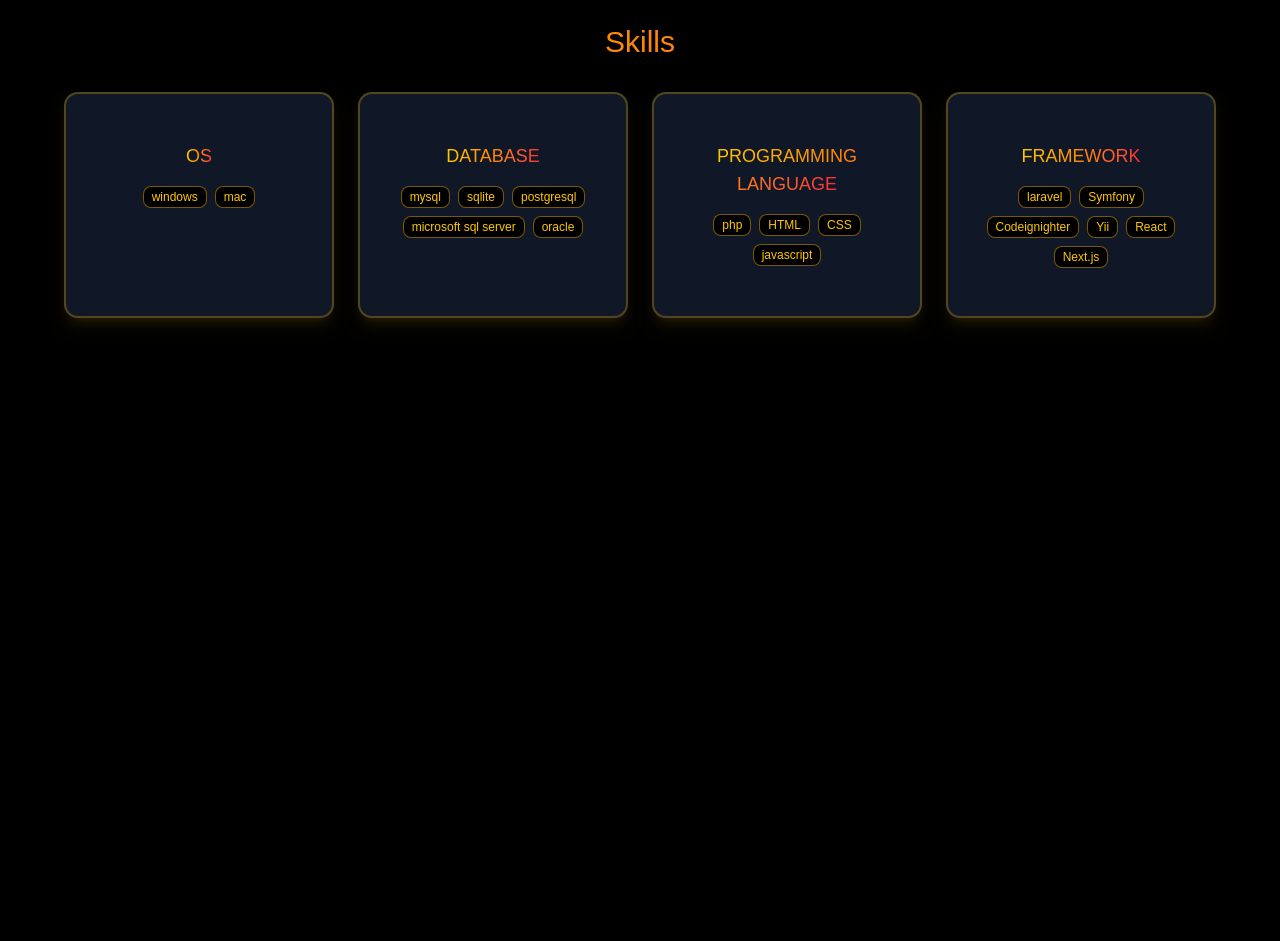
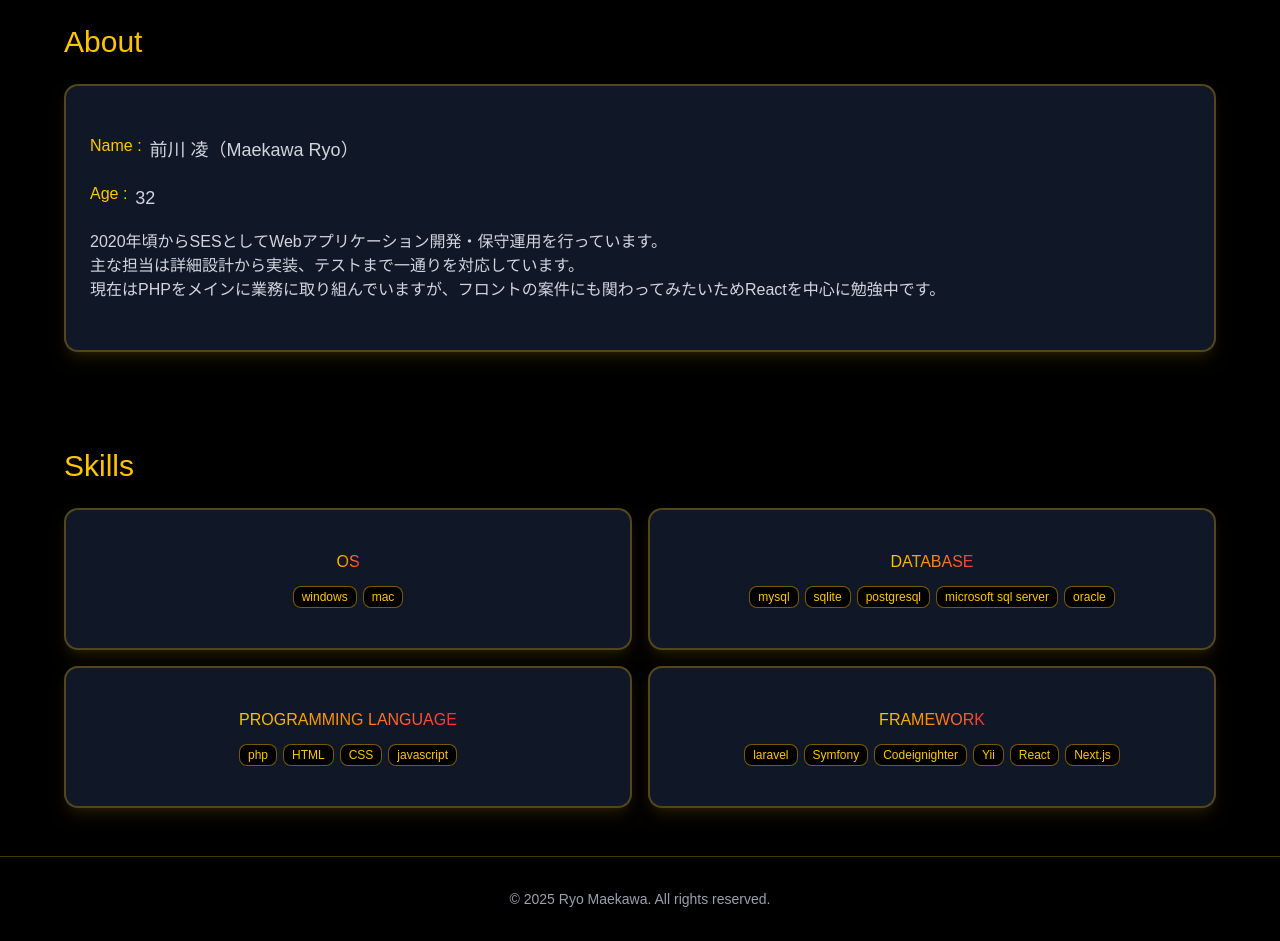
Before and after one commit to Ryo-Maekaw4/portfolio, a Next.js app: page / in a window 1280 px wide. Shown: the part 360-1301 px from the top of the page. Before the commit the page ends 800 px from the top, so only its background shows below. Built offline with nearby package versions, Linux system fonts and the light colour scheme; a web font is replaced by a local one.

Commit message:
Update page.tsx to enhance portfolio layout: adjust title size, add 'About' section with personal details, and reorganize 'Skills' section for better presentation. Include footer with copyright notice.

```diff
--- a/src/app/page.tsx
+++ b/src/app/page.tsx
@@ -64,7 +64,7 @@
             initial={{ opacity: 0, scale: 0.9 }}
             animate={{ opacity: 1, scale: 1 }}
             transition={{ duration: 1, ease: "easeOut" }}
-            className="text-6xl md:text-8xl leading-none bg-gradient-to-r from-yellow-400 to-red-500 bg-clip-text text-transparent font-badeen"
+            className="text-4xl sm:text-5xl md:text-6xl lg:text-8xl leading-none bg-gradient-to-r from-yellow-400 to-red-500 bg-clip-text text-transparent font-badeen whitespace-nowrap"
           >
             Ryo&apos;s Portfolio
           </motion.h1>
@@ -123,6 +123,12 @@
                 <span className="bg-gradient-to-r from-yellow-400 to-red-500 bg-clip-text text-transparent">Home</span>
               </button>
               <button
+                onClick={() => scrollToSection('about')}
+                className="text-yellow-300 hover:text-yellow-400 transition-colors duration-200 font-badeen"
+              >
+                <span className="bg-gradient-to-r from-yellow-400 to-red-500 bg-clip-text text-transparent">About</span>
+              </button>
+              <button
                 onClick={() => scrollToSection('skills')}
                 className="text-yellow-300 hover:text-yellow-400 transition-colors duration-200 font-badeen"
               >
@@ -159,52 +165,84 @@
               </Avatar>
             </div>
             <div className="flex-1 text-center md:text-left">
-              <h1 className="text-5xl md:text-6xl mb-4 bg-gradient-to-r from-yellow-400 to-red-500 bg-clip-text text-transparent  font-badeen">
+              {/* <h1 className="text-5xl md:text-6xl mb-4 bg-gradient-to-r from-yellow-400 to-red-500 bg-clip-text text-transparent  font-badeen">
                 Ryo Maekawa
               </h1>
               <p className="text-gray-400 max-w-2xl leading-relaxed">
                 PHPをメインに、Webアプリケーション開発を行っています。
-              </p>
+              </p> */}
             </div>
           </div>
         </div>
       </motion.section>
 
-      {/* スキルセクション */}
+      {/* Aboutセクション */}
       <motion.section
-        id="skills"
+        id="about"
         initial={{ opacity: 0, y: 20 }}
         animate={{ opacity: showContent ? 1 : 0, y: showContent ? 0 : 20 }}
         transition={{ duration: 0.8, delay: 0.7 }}
         className="py-12 px-4 bg-black scroll-mt-16"
       >
         <div className="max-w-6xl mx-auto">
-          <h2 className="text-3xl text-center mb-8 bg-gradient-to-r from-yellow-400 to-red-500 bg-clip-text text-transparent font-badeen">Skills</h2>
-          <div className="grid grid-cols-1 md:grid-cols-2 lg:grid-cols-4 gap-6">
+          <h2 className="text-3xl mb-6 bg-gradient-to-r from-yellow-400 to-red-500 bg-clip-text text-transparent font-badeen">About</h2>
+          <Card className="bg-gray-900 border-2 border-yellow-500/30 hover:border-yellow-500 transition-all duration-300 shadow-lg shadow-yellow-500/10">
+            <CardContent className="p-6">
+              <div className="space-y-4 text-gray-300">
+                <div className="flex items-center gap-2">
+                  <h3 className="text-yellow-400 mb-2 font-badeen">Name :</h3>
+                  <p className="text-lg">前川 凌（Maekawa Ryo）</p>
+                </div>
+                <div className="flex items-center gap-2">
+                  <h3 className="text-yellow-400 mb-2 font-badeen">Age :</h3>
+                  <p className="text-lg">32</p>
+                </div>
+                <div className="text-gray-300">
+                  <p>2020年頃からSESとしてWebアプリケーション開発・保守運用を行っています。</p>
+                  <p>主な担当は詳細設計から実装、テストまで一通りを対応しています。</p>
+                  <p>現在はPHPをメインに業務に取り組んでいますが、フロントの案件にも関わってみたいためReactを中心に勉強中です。</p>
+                </div>
+              </div>
+            </CardContent>
+          </Card>
+        </div>
+      </motion.section>
+
+      {/* Skillsセクション */}
+      <motion.section
+        id="skills"
+        initial={{ opacity: 0, y: 20 }}
+        animate={{ opacity: showContent ? 1 : 0, y: showContent ? 0 : 20 }}
+        transition={{ duration: 0.8, delay: 0.9 }}
+        className="py-12 px-4 bg-black scroll-mt-16"
+      >
+        <div className="max-w-6xl mx-auto">
+          <h2 className="text-3xl mb-6 bg-gradient-to-r from-yellow-400 to-red-500 bg-clip-text text-transparent font-badeen">Skills</h2>
+          <div className="grid grid-cols-2 gap-4">
             {Object.entries(Skills).map(([category, skillList]) => (
-              <Card key={category} className="bg-gray-900 border-2 border-yellow-500/30 hover:border-yellow-500 transition-all duration-300 shadow-lg shadow-yellow-500/10 hover:shadow-yellow-500/20">
-                <CardContent className="p-6">
-                  <h3 className="text-lg mb-4 text-yellow-900 text-center font-badeen">
+              <Card key={category} className="bg-gray-900 border-2 border-yellow-500/30 hover:border-yellow-500 transition-all duration-300 shadow-lg shadow-yellow-500/10 hover:shadow-yellow-500/20 flex flex-col">
+                <CardContent className="p-4 flex-1 flex flex-col">
+                  <h3 className="text-base mb-3 text-center font-badeen">
                     <span className="bg-gradient-to-r from-yellow-400 to-red-500 bg-clip-text text-transparent">
                       {category}
                     </span>
                   </h3>
-                  <div className="flex flex-wrap gap-2 justify-center">
+                  <div className="flex flex-wrap gap-1.5 justify-center">
                     {skillList.map((skill, idx) => (
                       <Badge
                         key={idx}
                         variant="outline"
-                        className="bg-black border-yellow-500/50 text-yellow-400 hover:bg-yellow-500/10 hover:border-yellow-500 hover:text-yellow-300 transition-colors"
+                        className="bg-black border-yellow-500/50 text-yellow-400 hover:bg-yellow-500/10 hover:border-yellow-500 hover:text-yellow-300 transition-colors text-xs"
                       >
                         {skill}
                       </Badge>
                     ))}
-            </div>
-          </CardContent>
-        </Card>
+                  </div>
+                </CardContent>
+              </Card>
             ))}
           </div>
-      </div>
+        </div>
       </motion.section>
 
       {/* プロジェクトセクション - 一旦非表示 */}
@@ -321,6 +359,15 @@
       </section>
       */}
 
+      {/* フッター */}
+      <footer className="py-8 px-4 bg-black border-t border-yellow-500/30">
+        <div className="max-w-6xl mx-auto text-center">
+          <p className="text-gray-400 text-sm">
+            © {new Date().getFullYear()} Ryo Maekawa. All rights reserved.
+          </p>
+        </div>
+      </footer>
+
     </main>
   );
 }
```
